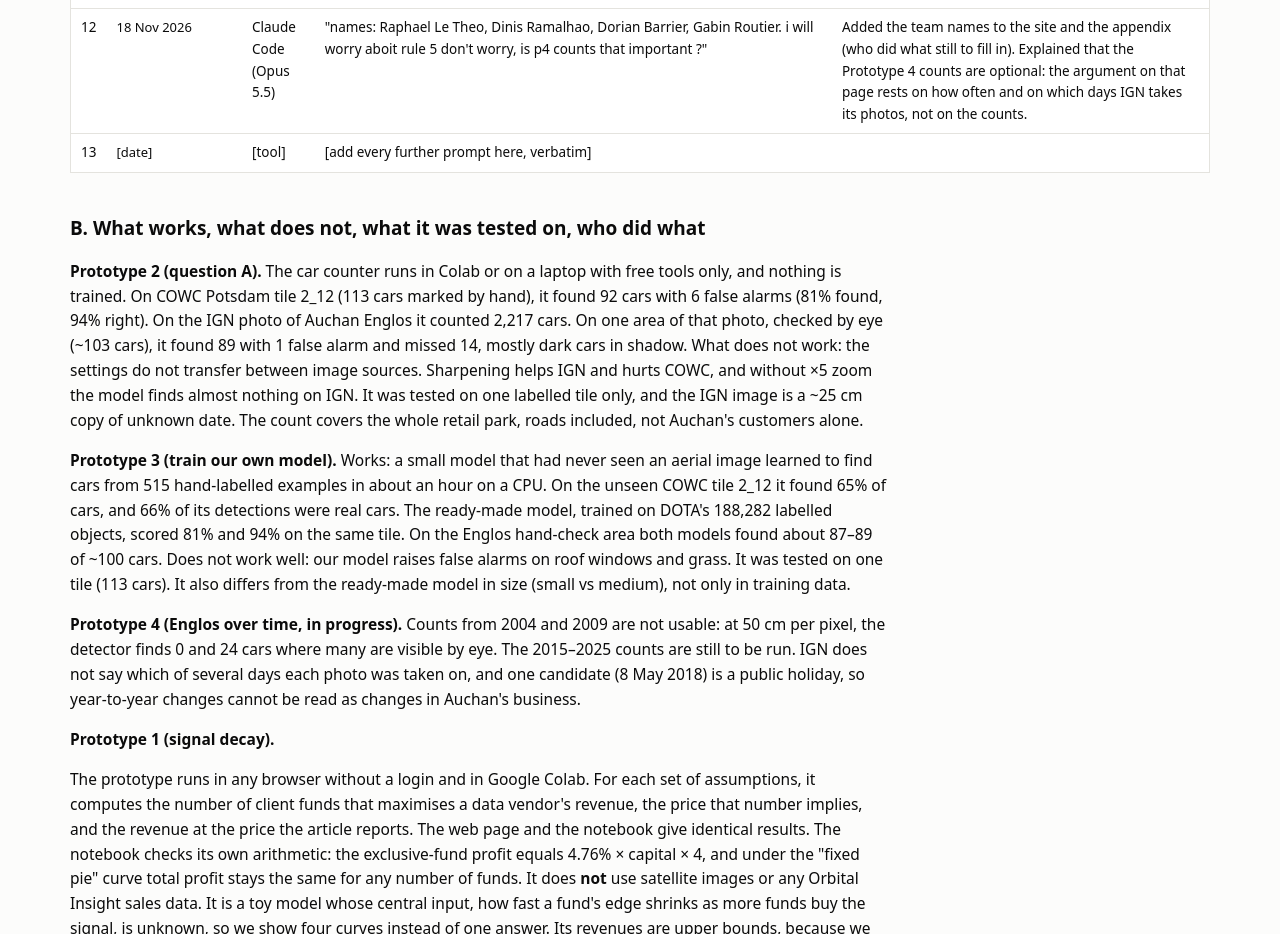
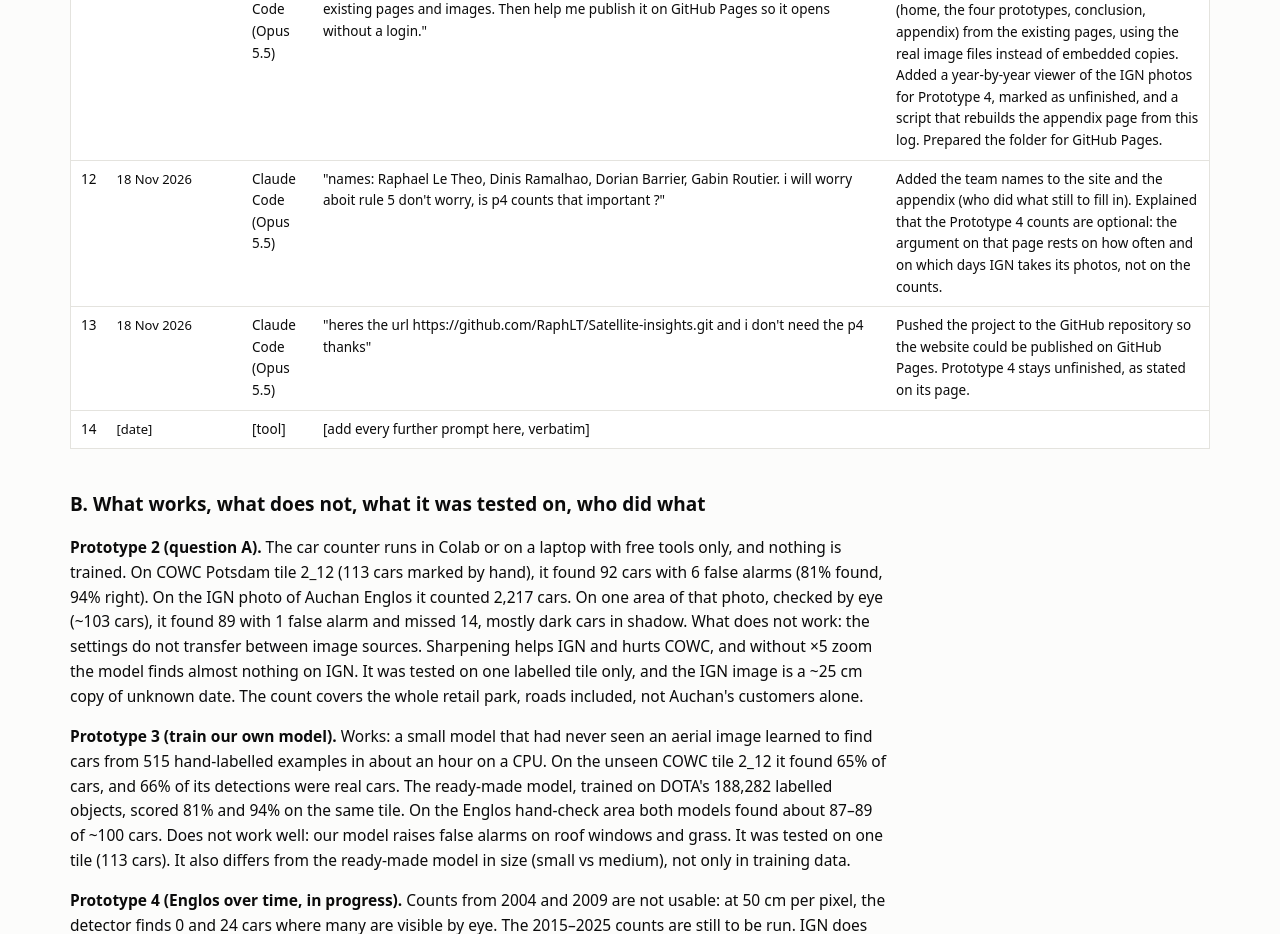
Before and after one commit to RaphLT/Satellite-insights, a plain HTML site: page site/appendix.html in a window 1280 px wide. Shown: the part 2220-3154 px from the top of the page. Drawn offline with Linux system fonts and the light colour scheme.

Commit message:
Log prompt 13
Co-Authored-By: Claude Opus 5.5 <noreply@anthropic.com>

```diff
--- a/site/appendix.html
+++ b/site/appendix.html
@@ -34,7 +34,8 @@
 <tr><td>10</td><td>18 Nov 2026, 11:08</td><td>Claude (Opus 5.5)</td><td>"oc now can we export this to claude code, i would like to make a website"</td><td>Packaged all prototypes, data, results and a CLAUDE.md briefing into one folder for Claude Code.</td></tr>
 <tr><td>11</td><td>18 Nov 2026, 11:27</td><td>Claude Code (Opus 5.5)</td><td>"Read CLAUDE.md. Build the project website with the structure it suggests, using the existing pages and images. Then help me publish it on GitHub Pages so it opens without a login."</td><td>Built a seven-page static website in <code>site/</code> (home, the four prototypes, conclusion, appendix) from the existing pages, using the real image files instead of embedded copies. Added a year-by-year viewer of the IGN photos for Prototype 4, marked as unfinished, and a script that rebuilds the appendix page from this log. Prepared the folder for GitHub Pages.</td></tr>
 <tr><td>12</td><td>18 Nov 2026</td><td>Claude Code (Opus 5.5)</td><td>"names: Raphael Le Theo, Dinis Ramalhao, Dorian Barrier, Gabin Routier. i will worry aboit rule 5 don't worry, is p4 counts that important ?"</td><td>Added the team names to the site and the appendix (who did what still to fill in). Explained that the Prototype 4 counts are optional: the argument on that page rests on how often and on which days IGN takes its photos, not on the counts.</td></tr>
-<tr><td>13</td><td>[date]</td><td>[tool]</td><td>[add every further prompt here, verbatim]</td><td></td></tr>
+<tr><td>13</td><td>18 Nov 2026</td><td>Claude Code (Opus 5.5)</td><td>"heres the url https://github.com/RaphLT/Satellite-insights.git and i don't need the p4 thanks"</td><td>Pushed the project to the GitHub repository so the website could be published on GitHub Pages. Prototype 4 stays unfinished, as stated on its page.</td></tr>
+<tr><td>14</td><td>[date]</td><td>[tool]</td><td>[add every further prompt here, verbatim]</td><td></td></tr>
 </tbody></table></div>
 <h2>B. What works, what does not, what it was tested on, who did what</h2>
 <p><b>Prototype 2 (question A).</b> The car counter runs in Colab or on a laptop with free tools only, and nothing is trained. On COWC Potsdam tile 2_12 (113 cars marked by hand), it found 92 cars with 6 false alarms (81% found, 94% right). On the IGN photo of Auchan Englos it counted 2,217 cars. On one area of that photo, checked by eye (~103 cars), it found 89 with 1 false alarm and missed 14, mostly dark cars in shadow. What does not work: the settings do not transfer between image sources. Sharpening helps IGN and hurts COWC, and without ×5 zoom the model finds almost nothing on IGN. It was tested on one labelled tile only, and the IGN image is a ~25 cm copy of unknown date. The count covers the whole retail park, roads included, not Auchan's customers alone.</p>
```
Also changed, not shown: 1 other file.
